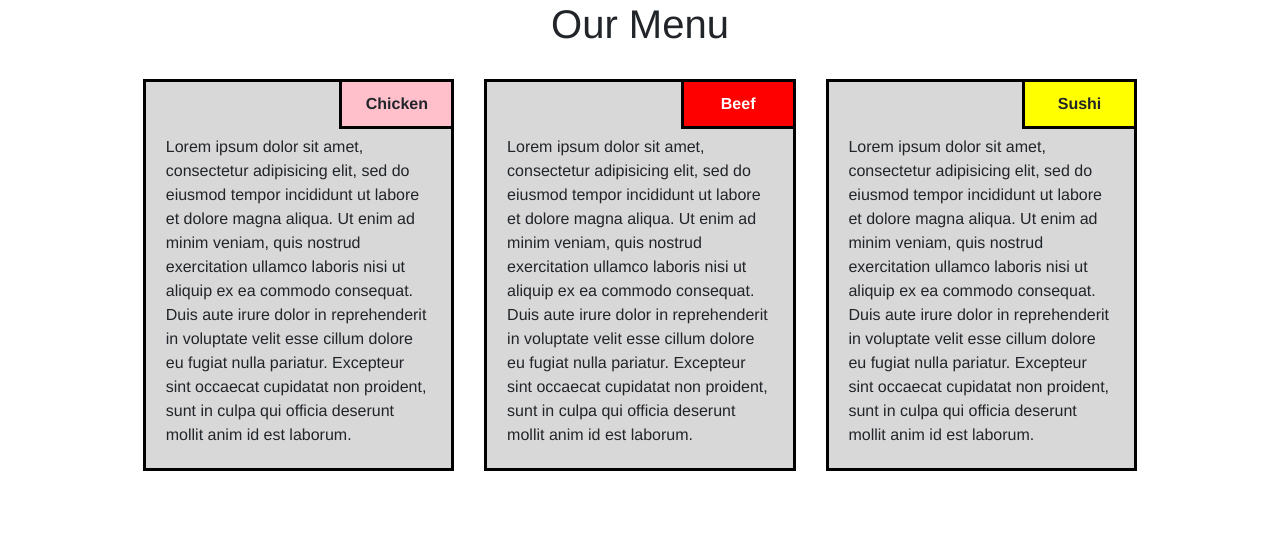
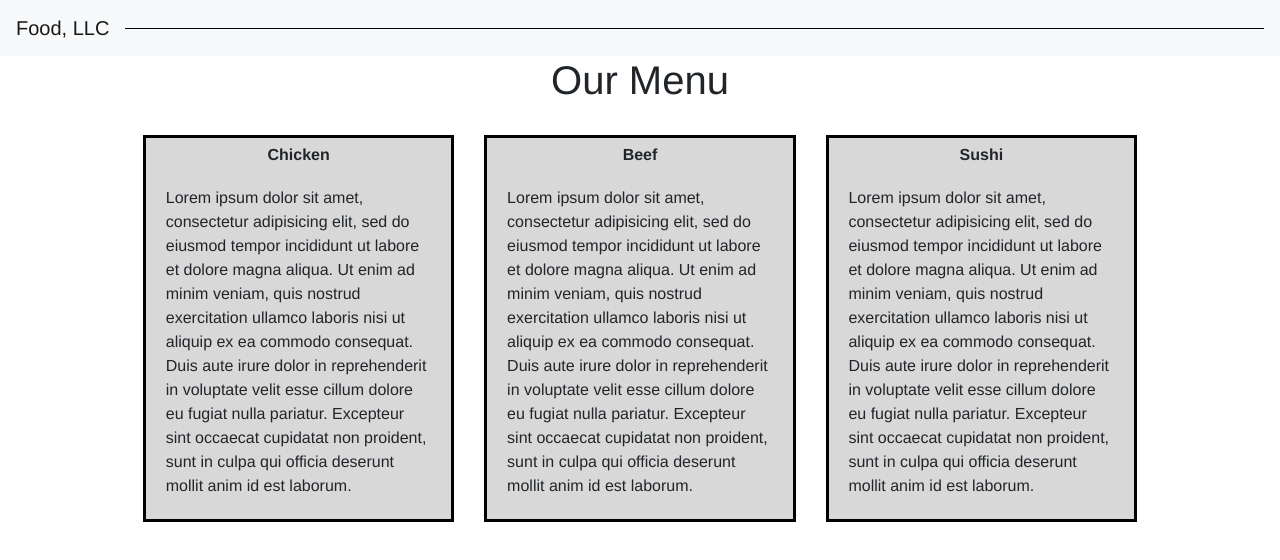
Before and after one commit to amybaldwindev/bootstrap-template-food-website, a plain HTML site: page index.html in a window 1280 px wide. Drawn offline with Linux system fonts and the light colour scheme.

Commit message:
add navbar and change headers

```diff
--- a/css/style.css
+++ b/css/style.css
@@ -29,30 +29,21 @@ p {
 
 .title {
   font-weight: 700;
-  border-bottom: 3px solid #000;
-  border-left: 3px solid #000;
-  margin: 0;
-  padding: 10px;
-  position: absolute;
-  right: 0;
   text-align: center;
-  top: 0;
-  width: 7em;
-
 }
 .description {
-  margin-top: 3em;
+  margin-top: 1.2em;
 }
-.ckn{
-  background: pink;
+.navbar-collapse{
+  border-top: 1px solid #000;
+  border-right: 1px solid #000;
+  border-left: 1px solid #000;
 }
-.beef {
-  background: red;
-  color: white;
+.nav-link {
+  border-bottom: 1px solid #000;
 }
-.sushi {
-  background: yellow;
-}
+
+
 
 /********** Large devices only **********/
 @media (min-width: 992px) {
--- a/index.html
+++ b/index.html
@@ -8,6 +8,28 @@
 	<link rel="stylesheet" type="text/css" href="css/style.css">
 </head>
 <body>
+	<nav class="navbar navbar-expand-lg navbar-light bg-light">
+	  <a class="navbar-brand" href="#">Food, LLC</a>
+	  <button class="navbar-toggler" type="button" data-toggle="collapse" data-target="#navbarSupportedContent" aria-controls="navbarSupportedContent" aria-expanded="false" aria-label="Toggle navigation">
+	    <span class="navbar-toggler-icon"></span>
+	  </button>
+
+	  <div class="collapse navbar-collapse right" id="navbarSupportedContent">
+	    <ul class="navbar-nav mr-auto">
+	      <li class="nav-item d-md-none d-lg-none center">
+	        <a class="nav-link" href="#">Chicken</a>
+	      </li>
+	       <li class="nav-item d-md-none d-lg-none center">
+	        <a class="nav-link" href="#">Beef</a>
+	      </li>
+	       <li class="nav-item d-md-none d-lg-none center">
+	        <a class="nav-link" href="#">Sushi</a>
+	      </li>
+	    </ul>
+
+	  </div>
+	</nav>
+
 	<div class="container">
 	<h1 class="center">Our Menu</h1>
 	<div class ="row">
```
